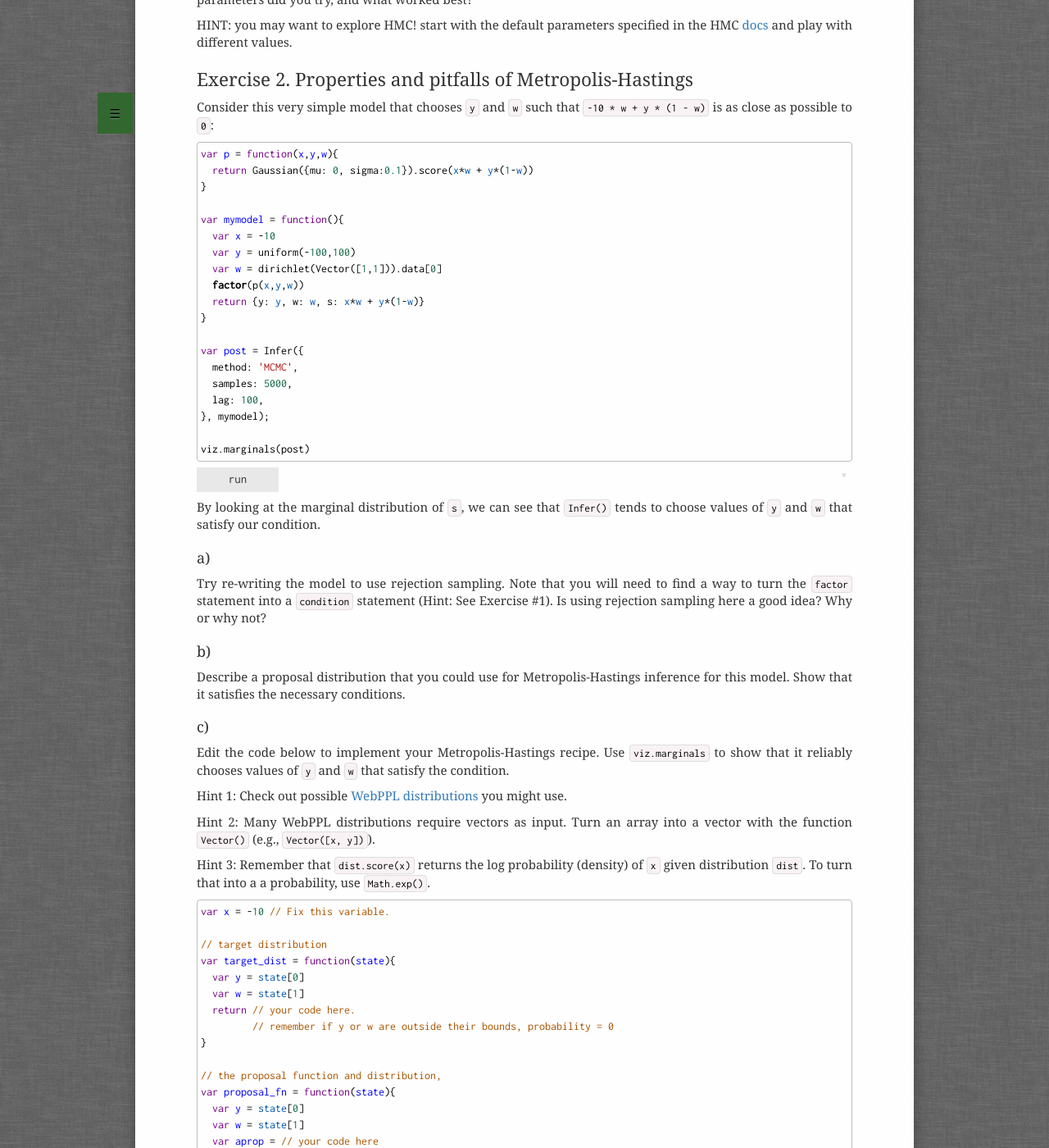
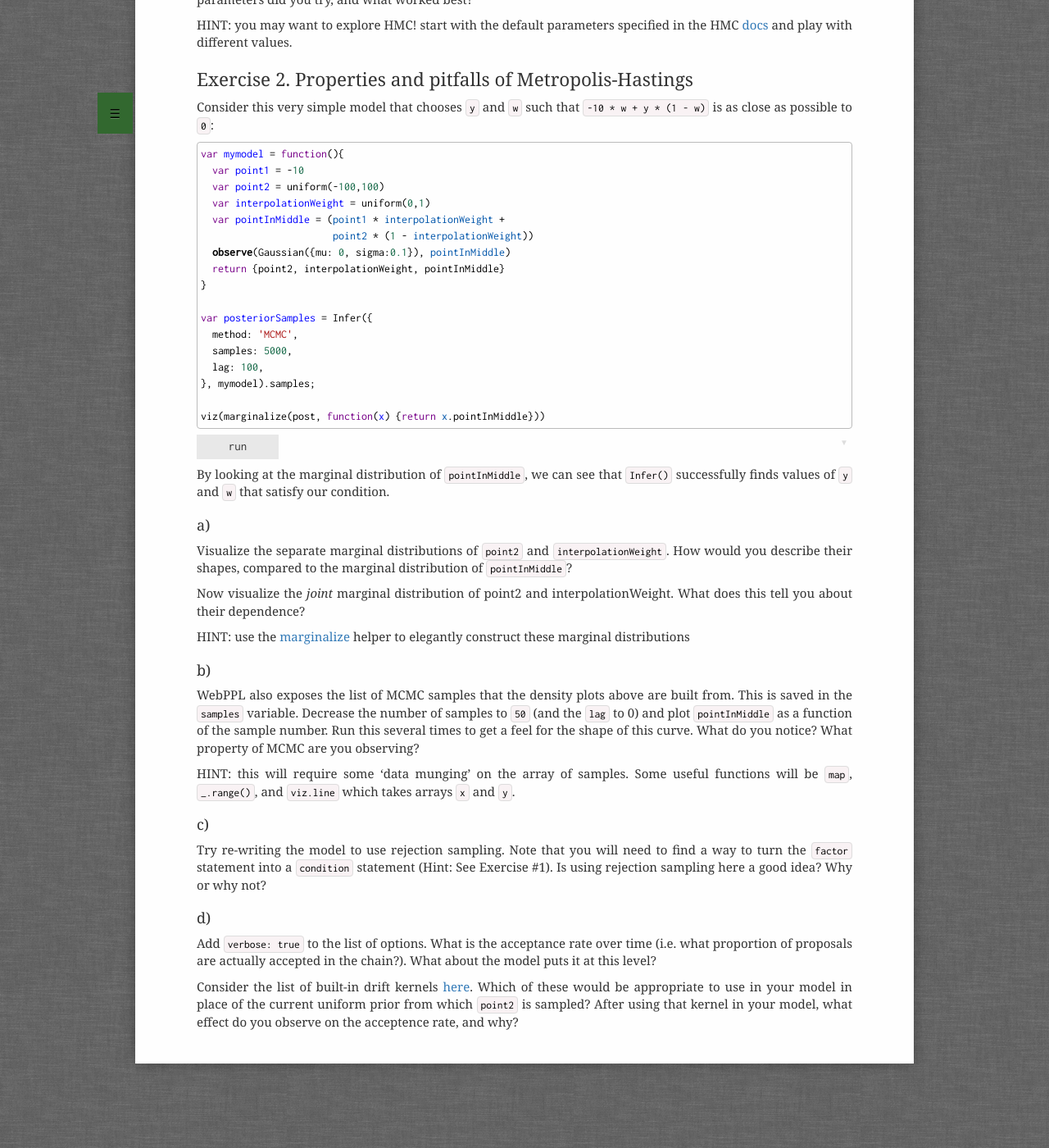
Before and after one commit to probmods/probmods2, a Jekyll site: the page built from exercises/inference-algorithms.md, in a window 1280 px wide and 1400 px high, scrolled down 1223 px. Shown: the whole window at 82% size. Built offline with Jekyll 4.4.1, drawn with Linux system fonts in a browser that asks for light colours; a script that is not in the unit is left out; some of the changed text lies outside the part shown.

Commit message:
finish draft of new inference exercises

```diff
--- a/exercises/inference-algorithms.md
+++ b/exercises/inference-algorithms.md
@@ -57,37 +57,52 @@
 Consider this very simple model that chooses `y` and `w` such that `-10 * w + y * (1 - w)` is as close as possible to `0`:
 
 ~~~~
-var p = function(x,y,w){
-  return Gaussian({mu: 0, sigma:0.1}).score(x*w + y*(1-w))
+var mymodel = function(){
+  var point1 = -10
+  var point2 = uniform(-100,100)
+  var interpolationWeight = uniform(0,1)
+  var pointInMiddle = (point1 * interpolationWeight +
+                       point2 * (1 - interpolationWeight))
+  observe(Gaussian({mu: 0, sigma:0.1}), pointInMiddle)
+  return {point2, interpolationWeight, pointInMiddle}
 }
 
-var mymodel = function(){
-  var x = -10
-  var y = uniform(-100,100)
-  var w = dirichlet(Vector([1,1])).data[0]
-  factor(p(x,y,w))
-  return {y: y, w: w, s: x*w + y*(1-w)}
-}
-
-var post = Infer({
+var posteriorSamples = Infer({
   method: 'MCMC',
   samples: 5000,
   lag: 100,
-}, mymodel);
+}, mymodel).samples;
 
-viz.marginals(post)
+viz(marginalize(post, function(x) {return x.pointInMiddle}))
 ~~~~
 
-By looking at the marginal distribution of `s`, we can see that `Infer()` tends to choose values of `y` and `w` that satisfy our condition.
+By looking at the marginal distribution of `pointInMiddle`, we can see that `Infer()` successfully finds values of `y` and `w` that satisfy our condition.
 
 ### a)
 
-Try re-writing the model to use rejection sampling. Note that you will need to find a way to turn the `factor` statement into a `condition` statement (Hint: See Exercise #1). Is using rejection sampling here a good idea? Why or why not?
+Visualize the separate marginal distributions of `point2` and `interpolationWeight`. How would you describe their shapes, compared to the marginal distribution of `pointInMiddle`?
+
+Now visualize the *joint* marginal distribution of point2 and interpolationWeight. What does this tell you about their dependence?
+
+HINT: use the [marginalize](http://docs.webppl.org/en/master/functions/other.html#marginalize) helper to elegantly construct these marginal distributions
 
 ### b)
 
-Describe a proposal distribution that you could use for Metropolis-Hastings inference for this model. Show that it satisfies the necessary conditions.
+WebPPL also exposes the list of MCMC samples that the density plots above are built from. This is saved in the `samples` variable. Decrease the number of samples to `50` (and the `lag` to 0) and plot `pointInMiddle` as a function of the sample number. Run this several times to get a feel for the shape of this curve. What do you notice? What property of MCMC are you observing?
 
+HINT: this will require some 'data munging' on the array of samples. Some useful functions will be [`map`](http://docs.webppl.org/en/master/functions/arrays.html#map), `_.range()`, and `viz.line` which takes arrays `x` and `y`.
+
+### c)
+
+Try re-writing the model to use rejection sampling. Note that you will need to find a way to turn the `factor` statement into a `condition` statement (Hint: See Exercise #1). Is using rejection sampling here a good idea? Why or why not?
+
+### d)
+
+Add `verbose: true` to the list of options. What is the acceptance rate over time (i.e. what proportion of proposals are actually accepted in the chain?). What about the model puts it at this level?
+
+Consider the list of built-in drift kernels [here](https://webppl.readthedocs.io/en/master/driftkernels.html?highlight=drift%20kernel#helpers). Which of these would be appropriate to use in your model in place of the current uniform prior from which `point2` is sampled? After using that kernel in your model, what effect do you observe on the acceptence rate, and why?
+
+<!--
 ### c)
 
 Edit the code below to implement your Metropolis-Hastings recipe. Use `viz.marginals` to show that it reliably chooses values of `y` and `w` that satisfy the condition.
@@ -98,56 +113,7 @@
 
 Hint 3: Remember that `dist.score(x)` returns the log probability (density) of `x` given distribution `dist`. To turn that into a a probability, use `Math.exp()`.
 
-~~~~
-var x = -10 // Fix this variable.
 
-// target distribution
-var target_dist = function(state){
-  var y = state[0]
-  var w = state[1]
-  return // your code here.
-         // remember if y or w are outside their bounds, probability = 0
-}
-
-// the proposal function and distribution,
-var proposal_fn = function(state){
-  var y = state[0]
-  var w = state[1]
-  var aprop = // your code here
-  return [aprop.data[0], aprop.data[1]]
-}
-var proposal_dist = function (state1, state2){
-  return // your code here
-}
-
-// the MH recipe:
-var accept = function (state1, state2){
-  let p = Math.min(1, (target_dist(state2) * proposal_dist(state2, state1))
-                   / (target_dist(state1) * proposal_dist(state1,state2)))
-  return flip(p)
-}
-var transition = function(state){
-  let proposed_state = proposal_fn(state)
-  return (accept(state, proposed_state) ? proposed_state : state)
-}
-
-//the MCMC loop:
-var mcmc = function(state, iterations){
-  var y = state[0]
-  var w = state[1]
-  var s = x*w + y*(1-w)
-  var stateobj = {y: y, w: w, s: s}
-  return ((iterations == 1) ? [stateobj] : mcmc(transition(state), iterations-1).concat(stateobj))
-}
-
-
-var chain = mcmc([0,.5], 5000) // go ahead and use this starting value
-
-var post = // your code here (use answer from Exercise #2)
-viz.marginals(post)
-~~~~
-
-<!--
 ## Exercise 4. Topic models
 
 [Topic models](https://en.wikipedia.org/wiki/Topic_model) are a popular method for classifying texts. A "topic" is a probability distribution over a vocabulary. Importantly, different topics have different distributions: a topic pertaining to animals will have higher probability on "wolf" than a topic pertaining to programming. Crucially, different documents are assumed to be generated by drawing words from one or more topics. The job of the model is to, based on some set of documents, infer the latent topics, their probability distributions, and which topics are implicated in which documents.
```
